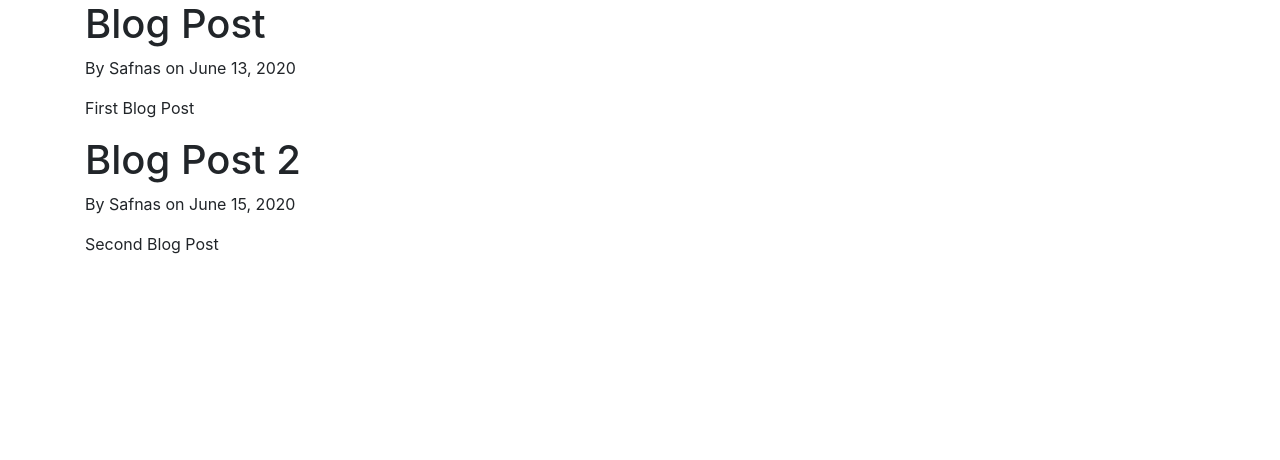
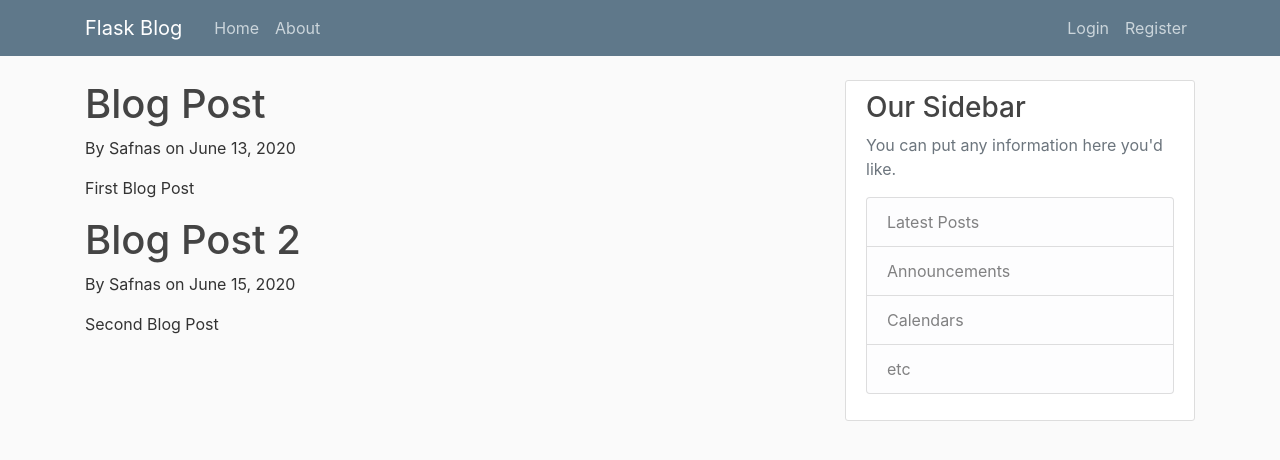
Before and after one commit to SafNaaz/flask_blog, a Flask app: page / in a window 1280 px wide. Shown: the top 460 px of the page. Run offline with Flask 2, Linux system fonts and the light colour scheme; some libraries are stand-ins or nearby versions.

Commit message:
added navbar sidebar and some css

```diff
--- a/Flask_blog/flaskblog.py
+++ b/Flask_blog/flaskblog.py
@@ -1,4 +1,4 @@
-from flask import Flask, render_template
+from flask import Flask, render_template, url_for
 app = Flask(__name__)
 
 posts = [
--- /dev/null
+++ b/Flask_blog/static/main.css
@@ -0,0 +1,80 @@
+body {
+    background: #fafafa;
+    color: #333333;
+    margin-top: 5rem;
+  }
+
+  h1, h2, h3, h4, h5, h6 {
+    color: #444444;
+  }
+
+  .bg-steel {
+    background-color: #5f788a;
+  }
+
+  .site-header .navbar-nav .nav-link {
+    color: #cbd5db;
+  }
+
+  .site-header .navbar-nav .nav-link:hover {
+    color: #ffffff;
+  }
+
+  .site-header .navbar-nav .nav-link.active {
+    font-weight: 500;
+  }
+
+  .content-section {
+    background: #ffffff;
+    padding: 10px 20px;
+    border: 1px solid #dddddd;
+    border-radius: 3px;
+    margin-bottom: 20px;
+  }
+
+  .article-title {
+    color: #444444;
+  }
+
+  a.article-title:hover {
+    color: #428bca;
+    text-decoration: none;
+  }
+
+  .article-content {
+    white-space: pre-line;
+  }
+
+  .article-img {
+    height: 65px;
+    width: 65px;
+    margin-right: 16px;
+  }
+
+  .article-metadata {
+    padding-bottom: 1px;
+    margin-bottom: 4px;
+    border-bottom: 1px solid #e3e3e3
+  }
+
+  .article-metadata a:hover {
+    color: #333;
+    text-decoration: none;
+  }
+
+  .article-svg {
+    width: 25px;
+    height: 25px;
+    vertical-align: middle;
+  }
+
+  .account-img {
+    height: 125px;
+    width: 125px;
+    margin-right: 20px;
+    margin-bottom: 16px;
+  }
+
+  .account-heading {
+    font-size: 2.5rem;
+  }
--- a/Flask_blog/templates/layout.html
+++ b/Flask_blog/templates/layout.html
@@ -4,6 +4,7 @@
     <meta charset="UTF-8">
     <meta name="viewport" content="width=device-width, initial-scale=1.0">
     <link rel="stylesheet" href="https://stackpath.bootstrapcdn.com/bootstrap/4.5.0/css/bootstrap.min.css" integrity="sha384-9aIt2nRpC12Uk9gS9baDl411NQApFmC26EwAOH8WgZl5MYYxFfc+NcPb1dKGj7Sk" crossorigin="anonymous">
+    <link rel="stylesheet" type="text/css" href="{{ url_for('static', filename='main.css')}}">
     {% if title %}
         <title>Flask blog - {{title}}</title>
     {% else %}
@@ -11,12 +12,49 @@
     {% endif %}
 </head>
 <body>
-    <div class="container">
-        {% block content %}
-        {% endblock %}
-    </div>
+    <header class="site-header">
+        <nav class="navbar navbar-expand-md navbar-dark bg-steel fixed-top">
+          <div class="container">
+            <a class="navbar-brand mr-4" href="/">Flask Blog</a>
+            <button class="navbar-toggler" type="button" data-toggle="collapse" data-target="#navbarToggle" aria-controls="navbarToggle" aria-expanded="false" aria-label="Toggle navigation">
+              <span class="navbar-toggler-icon"></span>
+            </button>
+            <div class="collapse navbar-collapse" id="navbarToggle">
+              <div class="navbar-nav mr-auto">
+                <a class="nav-item nav-link" href="/">Home</a>
+                <a class="nav-item nav-link" href="/about">About</a>
+              </div>
+              <!-- Navbar Right Side -->
+              <div class="navbar-nav">
+                <a class="nav-item nav-link" href="/login">Login</a>
+                <a class="nav-item nav-link" href="/register">Register</a>
+              </div>
+            </div>
+          </div>
+        </nav>
+      </header>
+      <main role="main" class="container">
+        <div class="row">
+          <div class="col-md-8">
+            {% block content %}{% endblock %}
+          </div>
+          <div class="col-md-4">
+            <div class="content-section">
+              <h3>Our Sidebar</h3>
+              <p class='text-muted'>You can put any information here you'd like.
+                <ul class="list-group">
+                  <li class="list-group-item list-group-item-light">Latest Posts</li>
+                  <li class="list-group-item list-group-item-light">Announcements</li>
+                  <li class="list-group-item list-group-item-light">Calendars</li>
+                  <li class="list-group-item list-group-item-light">etc</li>
+                </ul>
+              </p>
+            </div>
+          </div>
+        </div>
+      </main>
     <script src="https://code.jquery.com/jquery-3.5.1.slim.min.js" integrity="sha384-DfXdz2htPH0lsSSs5nCTpuj/zy4C+OGpamoFVy38MVBnE+IbbVYUew+OrCXaRkfj" crossorigin="anonymous"></script>
-<script src="https://cdn.jsdelivr.net/npm/popper.js@1.16.0/dist/umd/popper.min.js" integrity="sha384-Q6E9RHvbIyZFJoft+2mJbHaEWldlvI9IOYy5n3zV9zzTtmI3UksdQRVvoxMfooAo" crossorigin="anonymous"></script>
-<script src="https://stackpath.bootstrapcdn.com/bootstrap/4.5.0/js/bootstrap.min.js" integrity="sha384-OgVRvuATP1z7JjHLkuOU7Xw704+h835Lr+6QL9UvYjZE3Ipu6Tp75j7Bh/kR0JKI" crossorigin="anonymous"></script>
+    <script src="https://cdn.jsdelivr.net/npm/popper.js@1.16.0/dist/umd/popper.min.js" integrity="sha384-Q6E9RHvbIyZFJoft+2mJbHaEWldlvI9IOYy5n3zV9zzTtmI3UksdQRVvoxMfooAo" crossorigin="anonymous"></script>
+    <script src="https://stackpath.bootstrapcdn.com/bootstrap/4.5.0/js/bootstrap.min.js" integrity="sha384-OgVRvuATP1z7JjHLkuOU7Xw704+h835Lr+6QL9UvYjZE3Ipu6Tp75j7Bh/kR0JKI" crossorigin="anonymous"></script>
 </body>
 </html>
```
